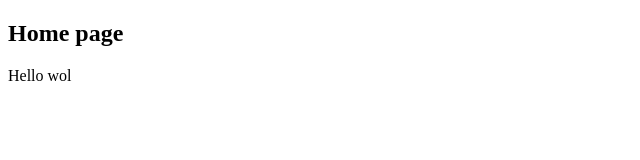
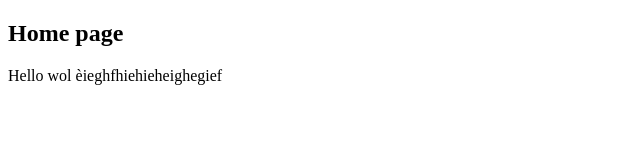
Before and after one commit to phucvan101/be-t4-one-shop, a plain HTML site: page new.html in a window 1280 px wide. Shown: the whole page, without its empty margins (0-640 px from the left). Drawn offline with Linux system fonts and the light colour scheme.

Commit message:
Update new.html

```diff
--- a/new.html
+++ b/new.html
@@ -9,7 +9,7 @@
 
 <body>
     <h2>Home page</h2>
-    <p>Hello wol</p>
+    <p>Hello wol èieghfhiehieheighegief</p>
 </body>
 
 </html>
```
